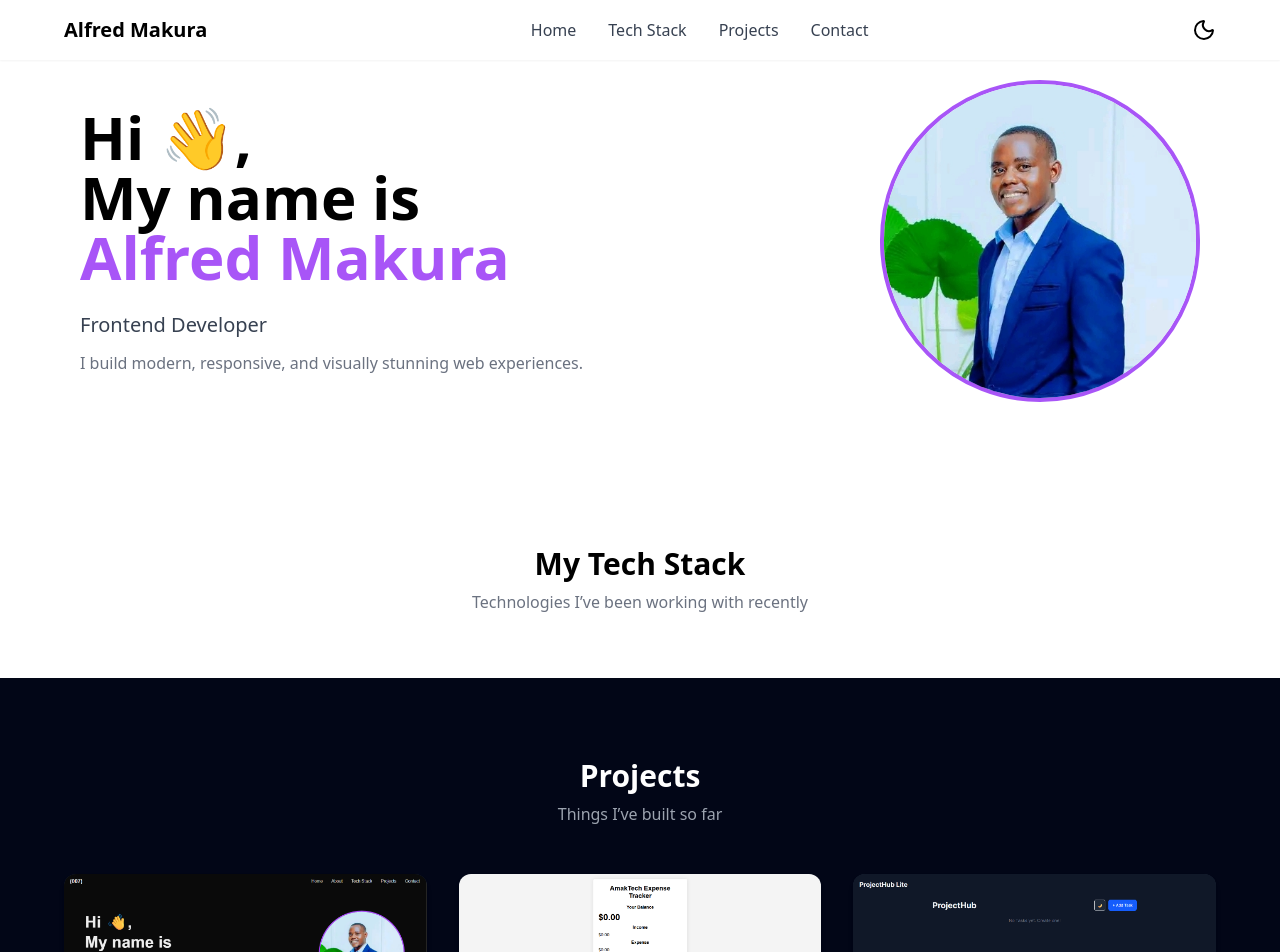
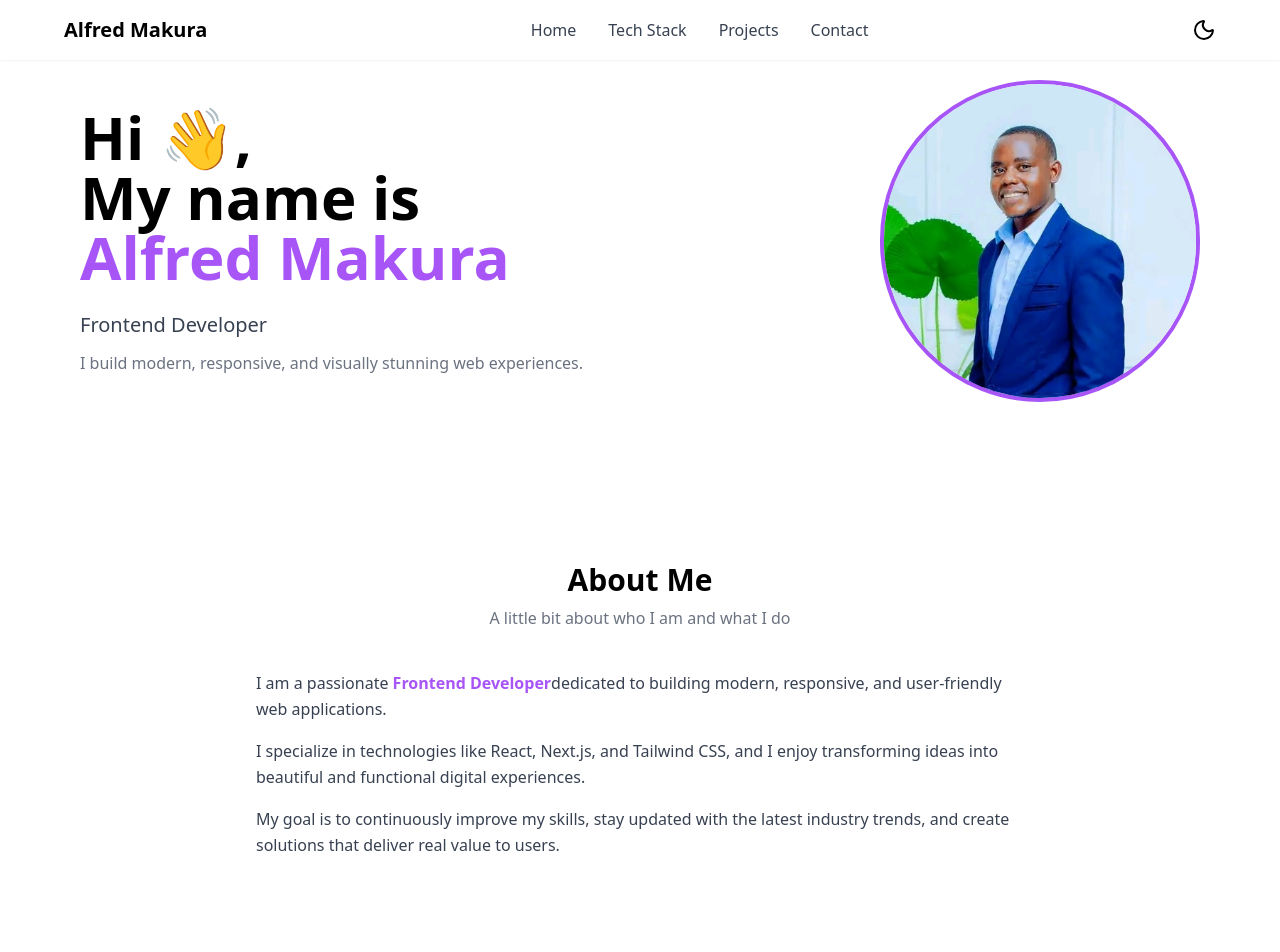
Before and after one commit to alfred2504/my-portfolio, a Next.js app: page / in a window 1280 px wide. Shown: the top 952 px of the page. Built offline with nearby package versions, Linux system fonts and the light colour scheme.

Commit message:
create about page

```diff
--- a/package.json
+++ b/package.json
@@ -9,7 +9,7 @@
     "lint": "eslint"
   },
   "dependencies": {
-    "framer-motion": "^12.36.0",
+    "framer-motion": "^12.38.0",
     "lucide-react": "^1.7.0",
     "next": "^16.2.1",
     "react": "^19.2.4",
--- a/src/app/page.tsx
+++ b/src/app/page.tsx
@@ -1,5 +1,6 @@
 import Navbar from "../components/Navbar";
 import Hero from "../components/Hero";
+import About from "../components/About";
 import TechStack from "../components/TechStack";
 import Projects from "../components/Projects";
 import Footer from "../components/Footer";
@@ -9,6 +10,7 @@ export default function Home() {
     <main>
       <Navbar />
       <Hero />
+      <About />
       <TechStack />
       <Projects />
       <Footer />
--- /dev/null
+++ b/src/components/About.tsx
@@ -0,0 +1,40 @@
+"use client";
+
+export default function About() {
+  return (
+    <section
+      id="about"
+      className="px-6 md:px-16 py-20 bg-white dark:bg-[#020617]"
+    >
+      {/* Title */}
+      <h2 className="text-2xl md:text-3xl font-bold text-center text-black dark:text-white">
+        About Me
+      </h2>
+
+      {/* Subtitle */}
+      <p className="text-gray-500 dark:text-gray-400 text-center mt-2">
+        A little bit about who I am and what I do
+      </p>
+
+      {/* Content */}
+      <div className="max-w-3xl mx-auto mt-10 text-gray-700 dark:text-gray-300 leading-relaxed text-center md:text-left">
+
+        <p className="mb-4">
+          I am a passionate <span className="font-semibold text-purple-500">Frontend Developer</span>
+          dedicated to building modern, responsive, and user-friendly web applications.
+        </p>
+
+        <p className="mb-4">
+          I specialize in technologies like React, Next.js, and Tailwind CSS,
+          and I enjoy transforming ideas into beautiful and functional digital experiences.
+        </p>
+
+        <p>
+          My goal is to continuously improve my skills, stay updated with the latest
+          industry trends, and create solutions that deliver real value to users.
+        </p>
+
+      </div>
+    </section>
+  );
+}
```
Also changed, not shown: 1 other file (tests, documents, lock files or other folders).
